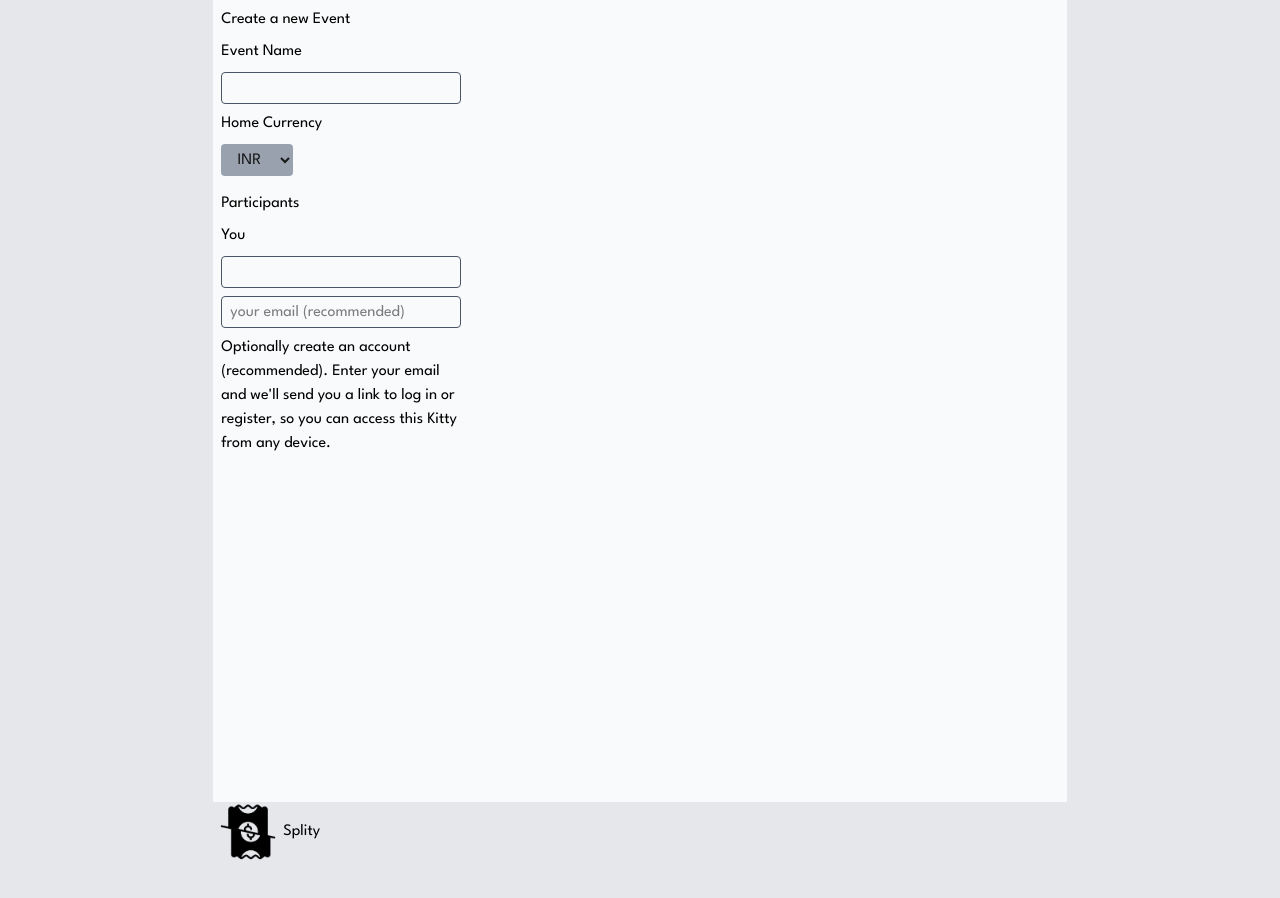
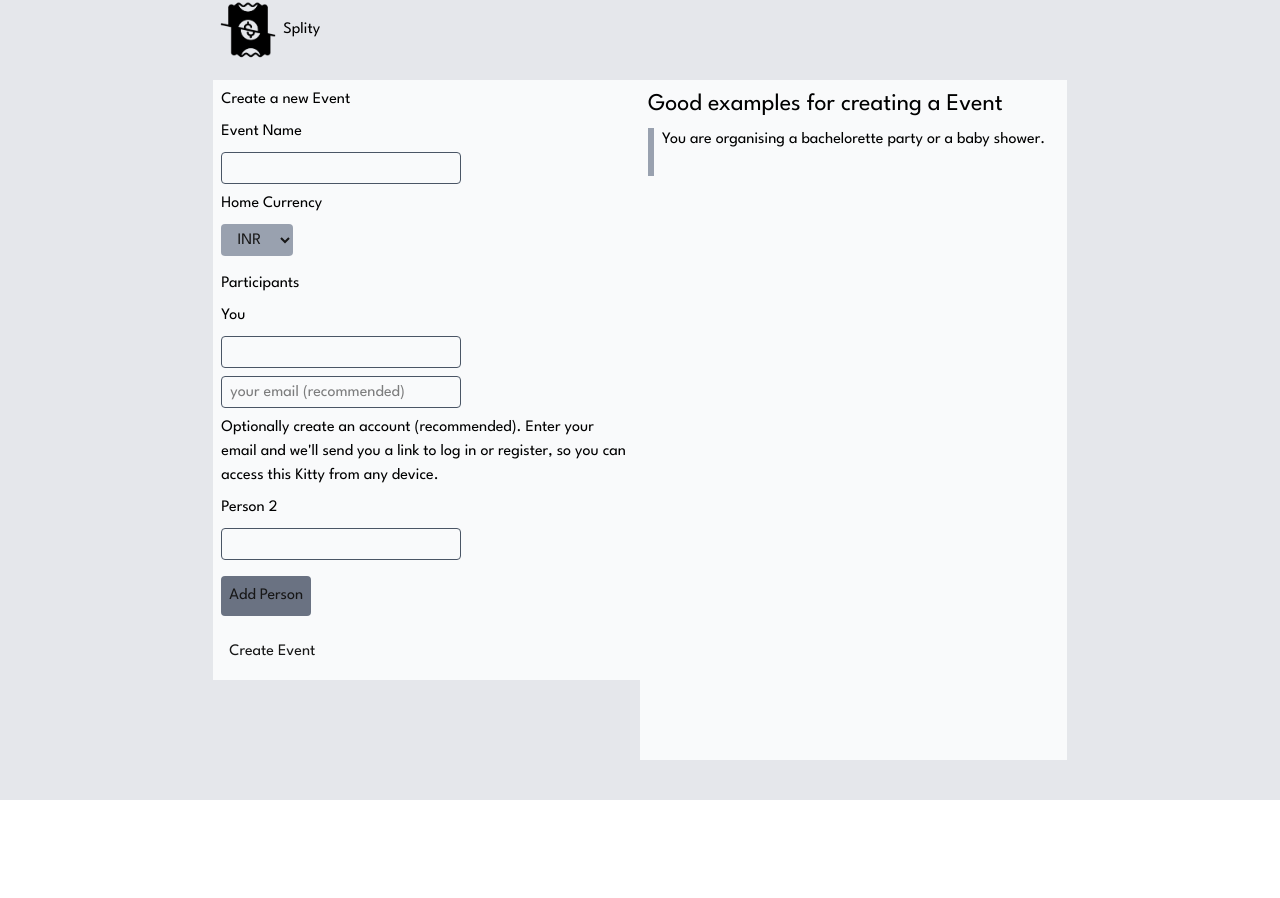
Before and after one commit to Vimalkanthkkkkk/nextjs_Splity-app, a Next.js app: page /event in a window 1280 px wide. Shown: the top 898 px of the page. After the commit the page ends 800 px from the top, so only its background shows below. Built offline with nearby package versions, Linux system fonts and the light colour scheme.

Commit message:
changed the grid format

```diff
--- /dev/null
+++ b/app/event/AddParticipants.tsx
@@ -0,0 +1,32 @@
+"use client"
+
+import { ReactNode, useState } from "react";
+
+export default function AddParticipants(){
+    const [participants , setParticipants] = useState<number>(0);
+    const MAX_LIMIT = 20
+    const addparticipants = () : void =>{
+        setParticipants(p => Math.min(p + 1, MAX_LIMIT));
+    };
+
+    const removeparticipants = () : void => {
+        setParticipants(p => Math.min(p - 1, MAX_LIMIT));
+    };
+
+    return(
+        <div className="">
+            {
+                Array.from({ length: participants }).map(( _ , idx) : ReactNode => {
+                    return(
+                        <div key={idx} className="block mb-2">
+                            <label htmlFor="others" className="text-black block">Person {idx+3}</label>
+                            <input type="text" name="others" id="others" className="p-2 text-black w-60 h-8 border border-gray-600 rounded-tl-sm rounded-bl-sm"/>
+                            <button type="button" className="bg-gray-400 w-6 h-8 rounded-tr-sm rounded-br-sm text-black" onClick={removeparticipants}>x</button>
+                        </div>
+                    );
+                })
+            }
+            <button type="button" className="bg-gray-500 p-2 rounded-sm mt-2" onClick={addparticipants}>Add Person</button>
+        </div>
+    );
+}
--- a/app/event/page.tsx
+++ b/app/event/page.tsx
@@ -1,22 +1,42 @@
 import Image from "next/image";
 import Link from "next/link";
+import AddParticipants from "./AddParticipants";
 
 export default function CreateEvent(){
     return(
 <>
-        <section className="bg-gray-200 w-full h-300 grid grid-cols-6 grid-rows-[80_1fr_1fr_1fr_1fr_1fr_1fr]">
-            <div className="col-start-2 z-10">
-                <Link href={"/"} className="flex items-center ">
-                    <Image width={70} height={50} className="items-start" preload loading="eager" src={"/noun_bill_5997839_@700.png"} alt="Splity logo"/>
-                    <span className="text-black">Splity</span>
+    <section className="bg-gray-200 w-full min-h-screen overflow-y-auto overflow-x-hidden grid grid-cols-6 grid-rows-[80px_auto]">
+        <div className="col-start-2 row-start-1 z-10">
+            <Link href="/" className="flex items-center">
+                <Image
+                    width={70}
+                    height={50}
+                    className="items-start"
+                    preload
+                    loading="eager"
+                    src="/noun_bill_5997839_@700.png"
+                    alt="Splity logo"
+                />
+                <span className="text-black"> Splity </span>
             </Link>
         </div>
-            <form className="bg-gray-50 flex flex-1 flex-col gap-y-2 p-2 row-start-2 col-start-2 col-span-4 row-span-full" action="">
-                <h1 className="text-black">Create a new Event</h1>
-                <label htmlFor="eventName" className="text-black">Event Name</label>
-                <input type="text" name="eventName" id="eventName" className="text-black p-2 w-60 h-8 border border-gray-600 rounded-sm" />
-                <label htmlFor="currency" className="text-black">Home Currency</label>
-                <select name="" id="currency" className="*:bg-gray-400 focus:*:bg-gray-700 hover:bg-gray-500 mb-2 text-center duration-400 items-center pl-1 pr-2 w-18 h-8 bg-gray-400 rounded-sm [appearance:base-select] [&_::picker(select)]:[appearance:base-select]">
+        <form className="bg-gray-50 row-start-2 col-start-2 col-span-2 h-fit w-full flex flex-col gap-y-2 p-2 mb-10 wrap-break-word" action="">
+            <h1 className="text-black"> Create a new Event </h1>
+            <label htmlFor="eventName" className="text-black"> Event Name </label>
+            <input type="text" name="eventName" id="eventName"
+                className="
+                    text-black
+                    p-2 w-60 max-w-full h-8 border
+                    border-gray-600 rounded-sm
+                "
+            />
+            <label htmlFor="currency" className="text-black"> Home Currency</label>
+            <select name="currency" id="currency"
+                className=" *:bg-gray-400 focus:*:bg-gray-700 hover:bg-gray-500
+                    mb-2 text-center duration-400 items-center
+                    pl-1 pr-2 w-18 h-8 bg-gray-400 rounded-sm
+                    [appearance:base-select] [&_::picker(select)]:[appearance:base-select]
+                ">
                 <option value="INR">INR</option>
                 <option value="USD">USD</option>
                 <option value="EUR">EUR</option>
@@ -30,14 +50,72 @@ export default function CreateEvent(){
                 <option value="PHP">PHP</option>
                 <option value="QAR">QAR</option>
             </select>
-                <label className="text-black">Participants</label>
-                <label htmlFor="you" className="text-black">You</label>
-                <input type="text" name="you" id="you" className="p-2 text-black w-60 h-8 border border-gray-600 rounded-sm" />
-                <input type="text" name="email" id="email" placeholder="your email (recommended)" className="p-2 text-black w-60 h-8 border border-gray-600 rounded-sm" />
-                <span className="text-black text-wrap w-60">
-                    Optionally create an account (recommended). Enter your email and we'll send you a link to log in or register, so you can access this Kitty from any device.
+            <label className="text-black"> Participants </label>
+            <label htmlFor="you" className="text-black"> You </label>
+            <input type="text" name="you" id="you" className="
+                    p-2
+                    text-black
+                    w-60
+                    max-w-full
+                    h-8
+                    border
+                    border-gray-600
+                    rounded-sm
+                "
+            />
+            <input type="text" name="email" id="email" placeholder="your email (recommended)"
+                className="
+                    p-2
+                    text-black
+                    w-60
+                    max-w-full
+                    h-8
+                    border
+                    border-gray-600
+                    rounded-sm
+                "
+            />
+            <span className="text-black min-w-auto wrap-break-word">
+                Optionally create an account (recommended).
+                Enter your email and we'll send you a link to
+                log in or register, so you can access this Kitty
+                from any device.
             </span>
+            <label htmlFor="Person2" className="text-black">Person 2</label>
+            <input type="text" name="Person2" id="Person2"
+                className="
+                    p-2
+                    text-black
+                    w-60
+                    max-w-full
+                    h-8
+                    border
+                    border-gray-600
+                    rounded-sm
+                "
+            />
+            <AddParticipants />
+            <button type="button"
+                className="
+                    bg-mauve-700
+                    p-2
+                    w-fit
+                    rounded-sm
+                    mt-2
+                "
+            >
+                Create Event
+            </button>
         </form>
+        <div className="bg-gray-50 row-start-2 col-start-4 col-span-2 w-full flex flex-col gap-y-2 p-2 mb-10 text-black">
+            <span className="text-2xl">
+                Good examples for creating a Event
+            </span>
+            <div className="flex gap-2">
+                <div className="before: h-12 w-1.5 bg-gray-400 "></div>
+                <span className="text-black">You are organising a bachelorette party or a baby shower.</span>
+            </div>
+        </div>
     </section>
 </>
     );
```
Lines whose indentation alone changed are shown as unchanged.
